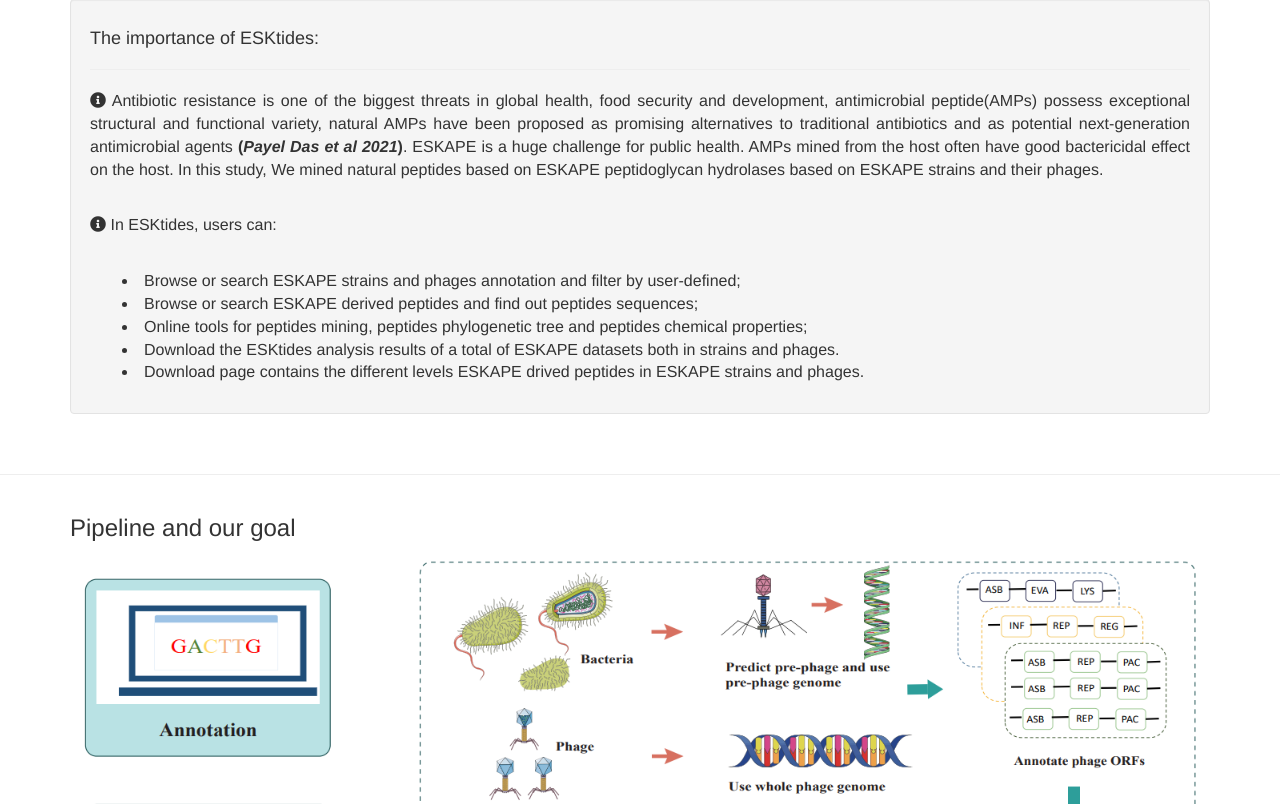
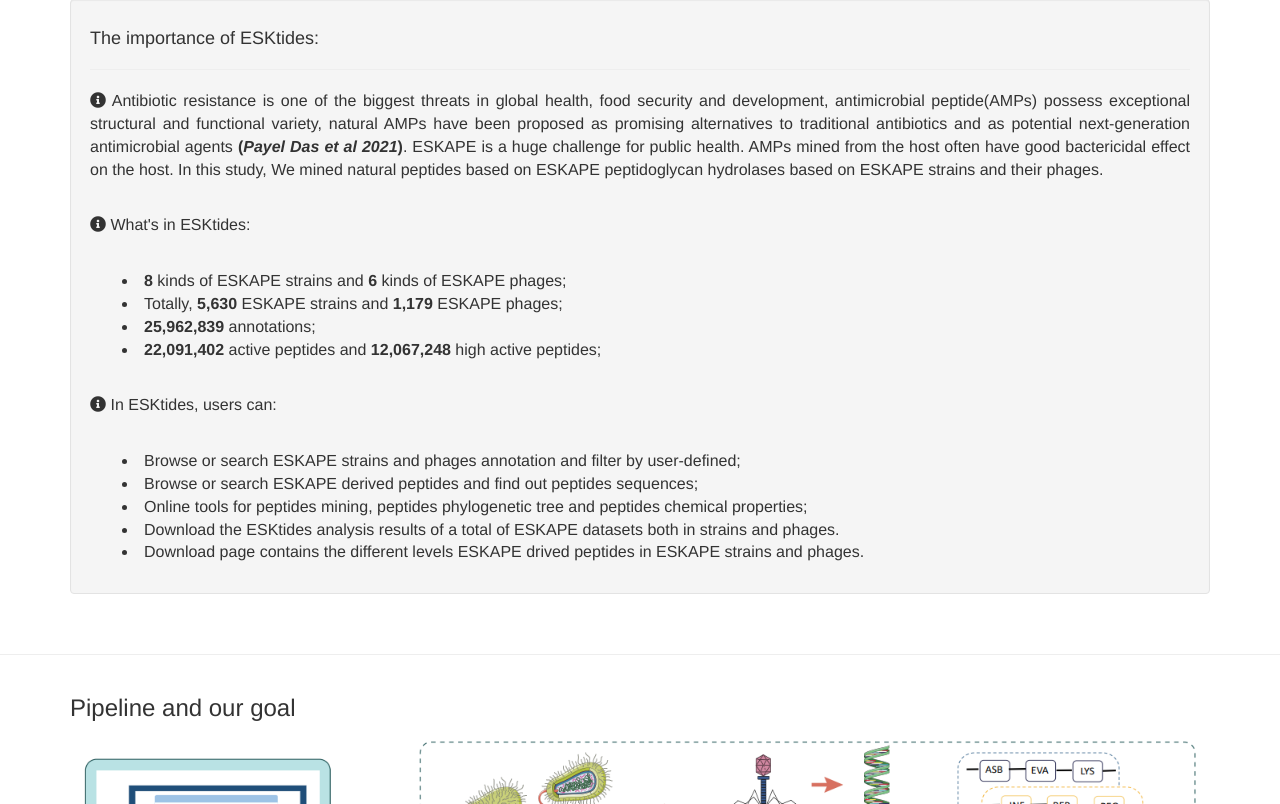
Before and after one commit to hzaurzli/ESKtides, a Flask app: page /ESKtides in a window 1280 px wide; the page is wider, and only the part inside the window is pictured. Shown: the part 326-1130 px from the top of that part. Run offline with Flask 2, Linux system fonts and the light colour scheme; some libraries are stand-ins or nearby versions.

Commit message:
Add files via upload

```diff
--- a/templates/home.html
+++ b/templates/home.html
@@ -144,6 +144,18 @@
         </p>
         <br>
         <p><i class = "fa fa-info-circle"></i>
+            What's in ESKtides:<br><br>
+            <div style="text-indent: 2em;">
+                <ui>
+                    <li><b>8</b> kinds of ESKAPE strains and <b>6</b> kinds of ESKAPE phages;</li>
+                    <li>Totally, <b>5,630</b> ESKAPE strains and <b>1,179</b> ESKAPE phages;</li>
+                    <li><b>25,962,839</b> annotations;</li>
+                    <li><b>22,091,402</b> active peptides and <b>12,067,248</b> high active peptides;</li>
+                </ui>
+            </div>
+        </p>
+        <br>
+        <p><i class = "fa fa-info-circle"></i>
             In ESKtides, users can:<br><br>
             <div style="text-indent: 2em;">
                 <ui>
--- a/templates/predict.html
+++ b/templates/predict.html
@@ -239,7 +239,7 @@
                              while(true){
                                  var Exists=fileExists('http://113.57.10.23:9000/static/predictdata/result-act-json.txt');
                                  console.log(Exists);
-                                 if(Exists){ // 判断是否生成文件,否则延时 1 s,直到文件生成退出循环
+                                 if(Exists){
                                    $("#table").html('<h4 style="text-align:center">Result</h4><table class="table table-bordered table-hover" id="peptides" width="100%"><thead><tr><th>ID</th><th>ORF</th><th>Sequence</th><th>Score</th></tr></thead><tbody></tbody></table>')
 
                                   $('#peptides').DataTable({
```
